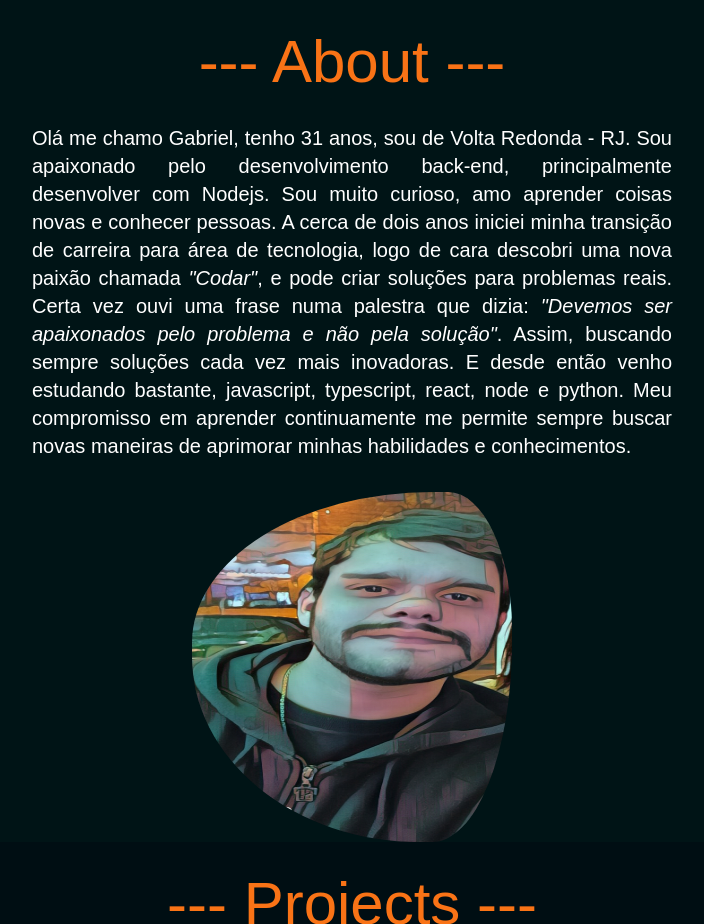
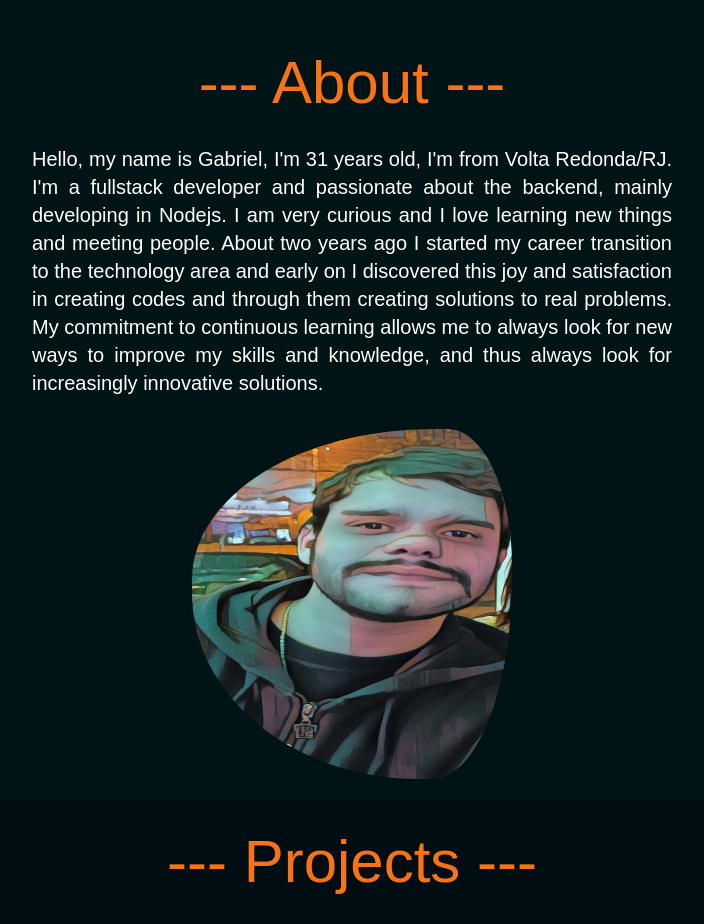
Before and after one commit to Gabrielja2/portifolio, a React (Create React App) app: page / in a window 1280 px wide. Shown: the part 800-1724 px from the top of the page, without its empty margins (288-992 px from the left). Built offline with nearby package versions, Linux system fonts and the light colour scheme.

Commit message:
🛠️ refactoring: About Component

```diff
--- a/src/components/About.tsx
+++ b/src/components/About.tsx
@@ -1,6 +1,6 @@
 import profile from "../assets/img/profile.jpg";
 
-function Home() {
+function About() {
   return (
     <div
       id="about"
@@ -15,23 +15,20 @@ function Home() {
           --- About ---
         </h5>
       </div>
-      <div className="flex flex-wrap justify-center mx-auto w-6/12">
+      <div className="flex flex-wrap justify-center mx-auto sm:w-2/4 w-3/4">
         <p
           data-aos="fade-left"
           className="text-lg text-white mb-8 text-justify md:text-xl"
         >
-          Olá me chamo Gabriel, tenho 31 anos, sou de Volta Redonda - RJ. Sou
-          apaixonado pelo desenvolvimento back-end, principalmente desenvolver
-          com Nodejs. Sou muito curioso, amo aprender coisas novas e conhecer
-          pessoas. A cerca de dois anos iniciei minha transição de carreira para
-          área de tecnologia, logo de cara descobri uma nova paixão chamada{" "}
-          <i>"Codar"</i>, e pode criar soluções para problemas reais. Certa vez
-          ouvi uma frase numa palestra que dizia:{" "}
-          <i>"Devemos ser apaixonados pelo problema e não pela solução"</i>.
-          Assim, buscando sempre soluções cada vez mais inovadoras. E desde
-          então venho estudando bastante, javascript, typescript, react, node e
-          python. Meu compromisso em aprender continuamente me permite sempre
-          buscar novas maneiras de aprimorar minhas habilidades e conhecimentos.
+          Hello, my name is Gabriel, I'm 31 years old, I'm from Volta
+          Redonda/RJ. I'm a fullstack developer and passionate about the
+          backend, mainly developing in Nodejs. I am very curious and I love
+          learning new things and meeting people. About two years ago I started
+          my career transition to the technology area and early on I discovered
+          this joy and satisfaction in creating codes and through them creating
+          solutions to real problems. My commitment to continuous learning
+          allows me to always look for new ways to improve my skills and
+          knowledge, and thus always look for increasingly innovative solutions.
         </p>
         <img
           data-aos="zoom-in-up"
@@ -50,4 +47,4 @@ function Home() {
   );
 }
 
-export default Home;
+export default About;
```
